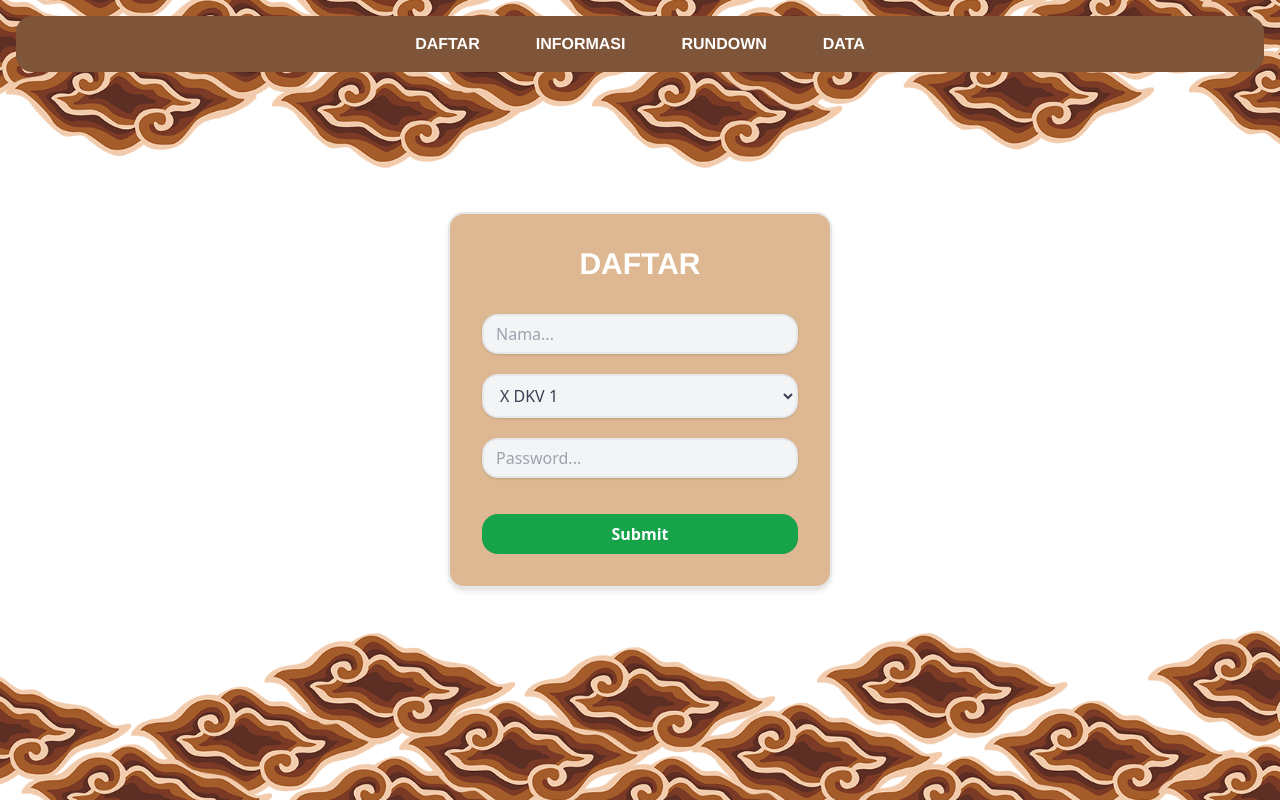
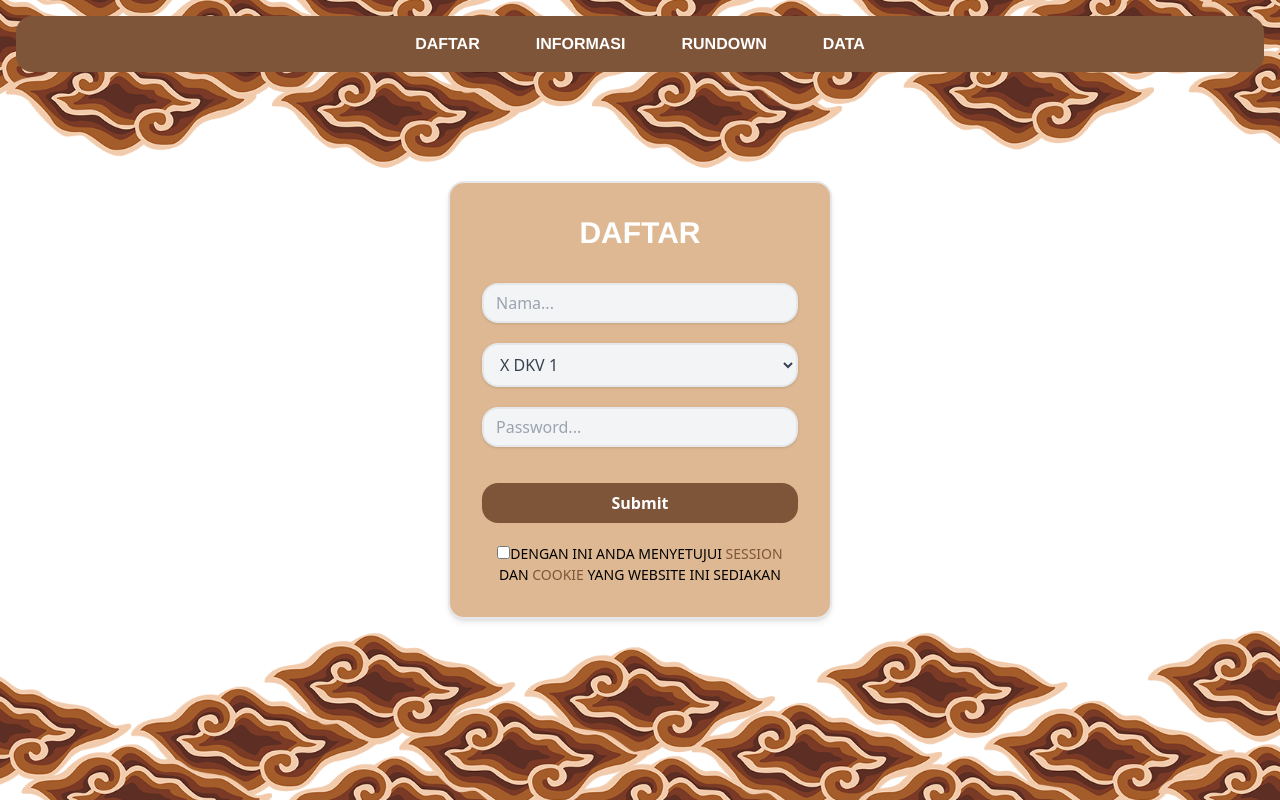
Before and after one commit to jirbthagoras/buku-tamu, a PHP site: page /view/src/daftar.php in a window 1280 px wide. Run offline with PHP 8.4, Linux system fonts and the light colour scheme.

Commit message:
menmabahkan sistem checkbox

```diff
--- a/controller/service/userService.php
+++ b/controller/service/userService.php
@@ -2,6 +2,7 @@
 
 namespace project\service;
 
+use PgSql\Lob;
 use project\repository\kodeRepository;
 use project\repository\userRepository;
 
@@ -21,9 +22,10 @@ class userService
         $kodeRepository = new kodeRepository();
         $result = $kodeRepository->query($password, $db);
 
-
         if ($_SERVER["REQUEST_METHOD"] == "POST")
         {
+
+            if (isset($_POST['check'])) {
 
                     try {
 
@@ -38,7 +40,7 @@ class userService
 
                                 cookie("login_state", $_SESSION['login']);
 
-                        header("Location:/view/src/Data.php");
+                                header("Location:/view/src/data.php");
                                 exit();
 
                             } elseif ($result['usages'] <= 0) {
@@ -53,14 +55,24 @@ class userService
                         } else {
                             echo "<script>alert('PASSWORD INVALID: PASSWORD SALAH ATAU MUNGKIN PASSWORD EXPIRED')</script>" . PHP_EOL;
                         }
-
-
-            } catch(\PDOException $exception) {
+                    } catch (\PDOException $exception) {
 
                         echo "<script>alert('INPUT INVALID: NAMA SUDAH TERDAFTAR')</script>" . PHP_EOL;
 
                     }
 
+            } else {
+
+                echo "<script>alert('ANDA BELUM MENYETUJUI SESSION DAN COOKIE WEBSITE KAMI')</script>" . PHP_EOL;
+
+            }
+
+
+
+
+        } else {
+
+            echo "<script>alert('INPUT INVALID: NAMA SUDAH TERDAFTAR')</script>" . PHP_EOL;
 
         }
 
--- a/helper/connection.php
+++ b/helper/connection.php
@@ -3,10 +3,9 @@
 function getConnection(): PDO
 {
     $host = "localhost";
-    $port = 3306;
-    $database = "buku_tamu";
-    $username = "root";
+    $database = "u842353793_bukuTamu";
+    $username = "u842353793_adminRoot";
     $password = "";
 
-    return new PDO("mysql:host=$host:$port;dbname=$database", $username, $password);
+    return new PDO("mysql:host=$host;dbname=$database", $username, $password);
 }
--- a/helper/setCookie.php
+++ b/helper/setCookie.php
@@ -2,6 +2,6 @@
 
 function cookie($name, $value) {
 
-    setcookie($name, $value, time() + (86400 * 30));
+    setcookie($name, $value, time() + 60*60*24);
 
 }
--- a/view/src/afterDaftar.php
+++ b/view/src/afterDaftar.php
@@ -21,7 +21,7 @@
                 class="font-jakarta font-bold text-white hover:text-gray-700">INFORMASI</a>
                 <a href="rundown.php"
                 class="font-jakarta font-bold text-white hover:text-gray-700">RUNDOWN</a>
-                <a href="Data.php"
+                <a href="data.php"
                 class="font-jakarta font-bold  text-white hover:text-gray-700">DATA</a>
             </div>
         </nav>
@@ -36,8 +36,7 @@
 
             <div class="bg-[#DDB892] border-2 shadow-md rounded-2xl px-8 pt-8 pb-8">
                 <div class="mb-4">
-                    <h1 class="text-center text-white text-3xl font-extrabold font-jakarta mb-8">ANDA SUDAH DAFTAR!</h1>
-
+                    <h1 class="text-center text-white text-3xl font-extrabold font-jakarta mb-8 text-">ANDA SUDAH DAFTAR!</h1>
             </div>
         </div>
     </div>
--- a/view/src/daftar.php
+++ b/view/src/daftar.php
@@ -8,10 +8,14 @@ session_start();
 
 if (isset($_SESSION['login'])) {
 
-    if($_COOKIE['login_state']) {
+    if(isset($_COOKIE['login_state'])) {
 
-        header("Location:/view/src/afterDaftar.php");
-        exit();
+        if ($_COOKIE['login_state']) {
+
+            header("Location:/Buku-tamu/view/src/afterDaftar.php");
+            exit();
+
+        }
 
     }
 
@@ -53,7 +57,7 @@ if ($_SERVER["REQUEST_METHOD"] == "POST") {
                 class="font-jakarta font-bold text-white hover:text-gray-700">INFORMASI</a>
                 <a href="rundown.php"
                 class="font-jakarta font-bold text-white hover:text-gray-700">RUNDOWN</a>
-                <a href="Data.php"
+                <a href="data.php"
                 class="font-jakarta font-bold  text-white hover:text-gray-700">DATA</a>
             </div>
         </nav>
@@ -93,7 +97,10 @@ if ($_SERVER["REQUEST_METHOD"] == "POST") {
                     class="shadow border-2 bg-gray-100 focus:bg-white focus:border-[#fbbf80] rounded-2xl w-full mb-5 py-2 px-3 text-gray-700 leading-tight focus:outline-none">
                 </div>
                 <div class="flex items-center justify-center">
-                    <input type="submit" placeholder="SUBMIT" class="w-full bg-green-600 rounded-2xl hover:bg-green-900 text-white font-bold py-2 px-4 focus:outline-none focus:shadow-outline">
+                    <input type="submit" placeholder="SUBMIT" class="w-full submit bg-[#7F5539] rounded-2xl text-white font-bold py-2 px-4 focus:outline-none focus:shadow-outline">
+                </div>
+                <div class="warning">
+                    <span class="warning-content"><input type="checkbox" name="check">DENGAN INI ANDA MENYETUJUI <span class="sessionCookie">SESSION</span> DAN <span class="sessionCookie">COOKIE</span> YANG WEBSITE INI SEDIAKAN</span>
                 </div>
 
             </div>
--- a/view/src/Data.php
+++ b/view/src/data.php
@@ -36,7 +36,7 @@ $number = 1;
                    class="font-jakarta font-bold text-white hover:text-gray-700">INFORMASI</a>
                 <a href="rundown.php"
                    class="font-jakarta font-bold text-white hover:text-gray-700">RUNDOWN</a>
-                <a href="Data.php"
+                <a href="data.php"
                    class="font-jakarta font-bold  text-white hover:text-gray-700">DATA</a>
             </div>
         </nav>
--- a/view/src/informasi.php
+++ b/view/src/informasi.php
@@ -21,7 +21,7 @@
                 class="font-jakarta font-bold text-white hover:text-gray-700">INFORMASI</a>
                 <a href="rundown.php"
                 class="font-jakarta font-bold text-white hover:text-gray-700">RUNDOWN</a>
-                <a href="Data.php"
+                <a href="data.php"
                 class="font-jakarta font-bold  text-white hover:text-gray-700">DATA</a>
             </div>
         </nav>
@@ -38,7 +38,7 @@
                 </H1>
 
             </div>
-            <iframe class="mt-5  self-end lg:w-[605px]" src="https://www.google.com/maps/embed?pb=!1m18!1m12!1m3!1d3960.160154335526!2d110.41738651029307!3d-6.990409368430085!2m3!1f0!2f0!3f0!3m2!1i1024!2i768!4f13.1!3m3!1m2!1s0x2e708b5bd8cd9251%3A0x552f32390f4f9eb4!2sSMK%20Negeri%208%20Semarang!5e0!3m2!1sen!2sid!4v1708680115389!5m2!1sen!2sid" width="250" height="250" style="border:0;" allowfullscreen="" loading="lazy" referrerpolicy="no-referrer-when-downgrade"></iframe>
+            <iframe class="map mt-5  self-end lg:w-[605px]" src="https://www.google.com/maps/embed?pb=!1m18!1m12!1m3!1d3960.160154335526!2d110.41738651029307!3d-6.990409368430085!2m3!1f0!2f0!3f0!3m2!1i1024!2i768!4f13.1!3m3!1m2!1s0x2e708b5bd8cd9251%3A0x552f32390f4f9eb4!2sSMK%20Negeri%208%20Semarang!5e0!3m2!1sen!2sid!4v1708680115389!5m2!1sen!2sid" width="250" height="250" style="border:0;" allowfullscreen="" loading="lazy" referrerpolicy="no-referrer-when-downgrade"></iframe>
         </div>
     </div>
 </div>
--- a/view/src/output.css
+++ b/view/src/output.css
@@ -157,6 +157,12 @@ small {
 Prevent `sub` and `sup` elements from affecting the line height in all browsers.
 */
 
+submit {
+
+
+
+}
+
 sub,
 sup {
   font-size: 75%;
@@ -200,6 +206,47 @@ th, td {
   white-space: nowrap;
 }
 
+
+.warning {
+
+  font-size: 10px;
+  align-items: center;
+  justify-content: center;
+  margin-top: 20px;
+  text-align: center;
+
+}
+
+.rundown {
+
+  margin-top: 200px;
+
+}
+
+.map {
+
+  margin: auto;
+
+}
+
+.warning-content {
+
+  align-items: center;
+  font-size: 14px ;
+
+}
+
+.sessionCookie {
+
+  color: #7F5539;
+
+}
+
+.submit:hover {
+
+  background: #DDB892;
+
+}
 
 
 /*
--- a/view/src/rundown.php
+++ b/view/src/rundown.php
@@ -21,7 +21,7 @@
                 class="font-jakarta font-bold text-white hover:text-gray-700">INFORMASI</a>
                 <a href="rundown.php"
                 class="font-jakarta font-bold text-white hover:text-gray-700">RUNDOWN</a>
-                <a href="Data.php"
+                <a href="data.php"
                 class="font-jakarta font-bold  text-white hover:text-gray-700">DATA</a>
             </div>
         </nav>
@@ -29,7 +29,7 @@
 </div>
 
     <div class="w-full h-screen flex items-center justify-center">
-        <div class="max-w-xs lg:max-w-lg absolute">
+        <div class="rundown max-w-xs lg:max-w-lg absolute">
 
             <div class="bg-[#DDB892] border-2 shadow-md rounded-2xl mt-[25rem] lg:mt-[30rem] px-8 mb-10 py-16">
                 <div class="mb-4">
```
Lines whose indentation alone changed are shown as unchanged.
